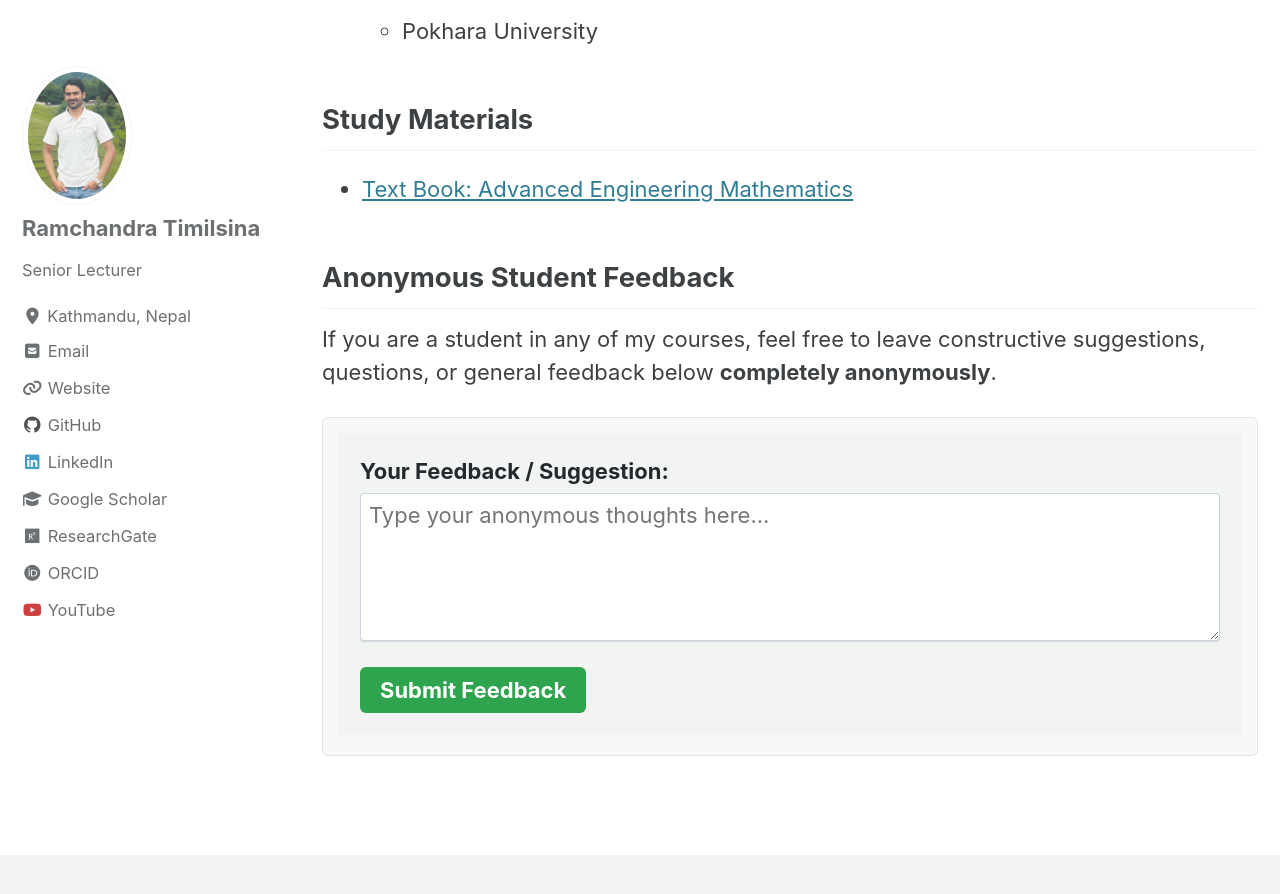
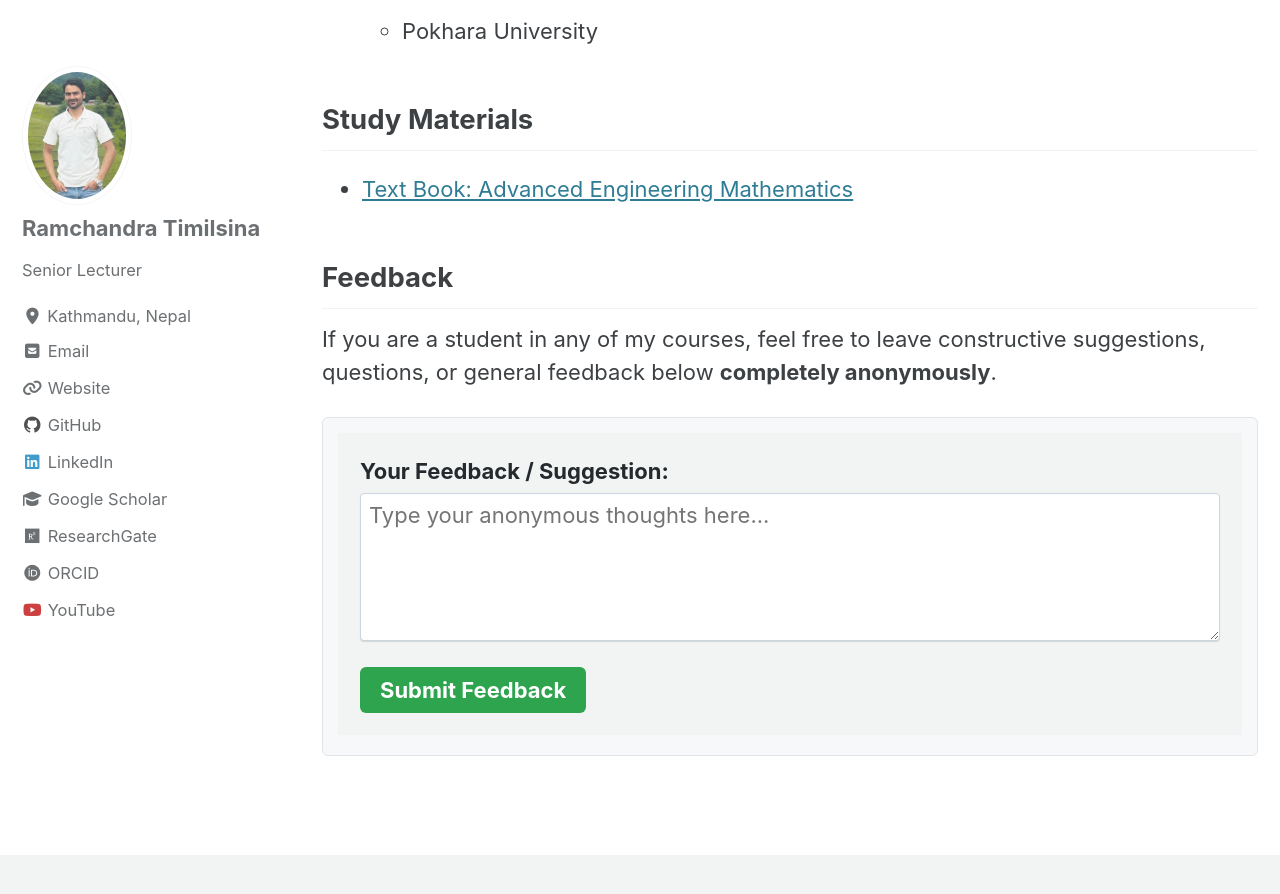
Before and after one commit to TimilsinaRC07/TimilsinaRC07.github.io, a Jekyll site: the page built from teaching.md, in a window 1280 px wide and 900 px high, scrolled down 1449 px. Shown: the top 894 px of the window. Built offline with Jekyll 4.4.1, drawn with Linux system fonts in a browser that asks for light colours; cached includes are drawn as plain includes.

Commit message:
Update teaching.md

```diff
--- a/teaching.md
+++ b/teaching.md
@@ -48,7 +48,7 @@ Below, you will find the courses I teach alongside lecture notes and study mater
 ## Study Materials
 * [Text Book: Advanced Engineering Mathematics](Teaching/Advanced Engineering Mathematics 10th Edition.pdf)
 
-## Anonymous Student Feedback
+## Feedback
 If you are a student in any of my courses, feel free to leave constructive suggestions, questions, or general feedback below **completely anonymously**.
 
 <div style="margin-top: 20px; padding: 15px; border: 1px solid #e1e4e8; border-radius: 6px; background-color: #f6f8fa;">
```
